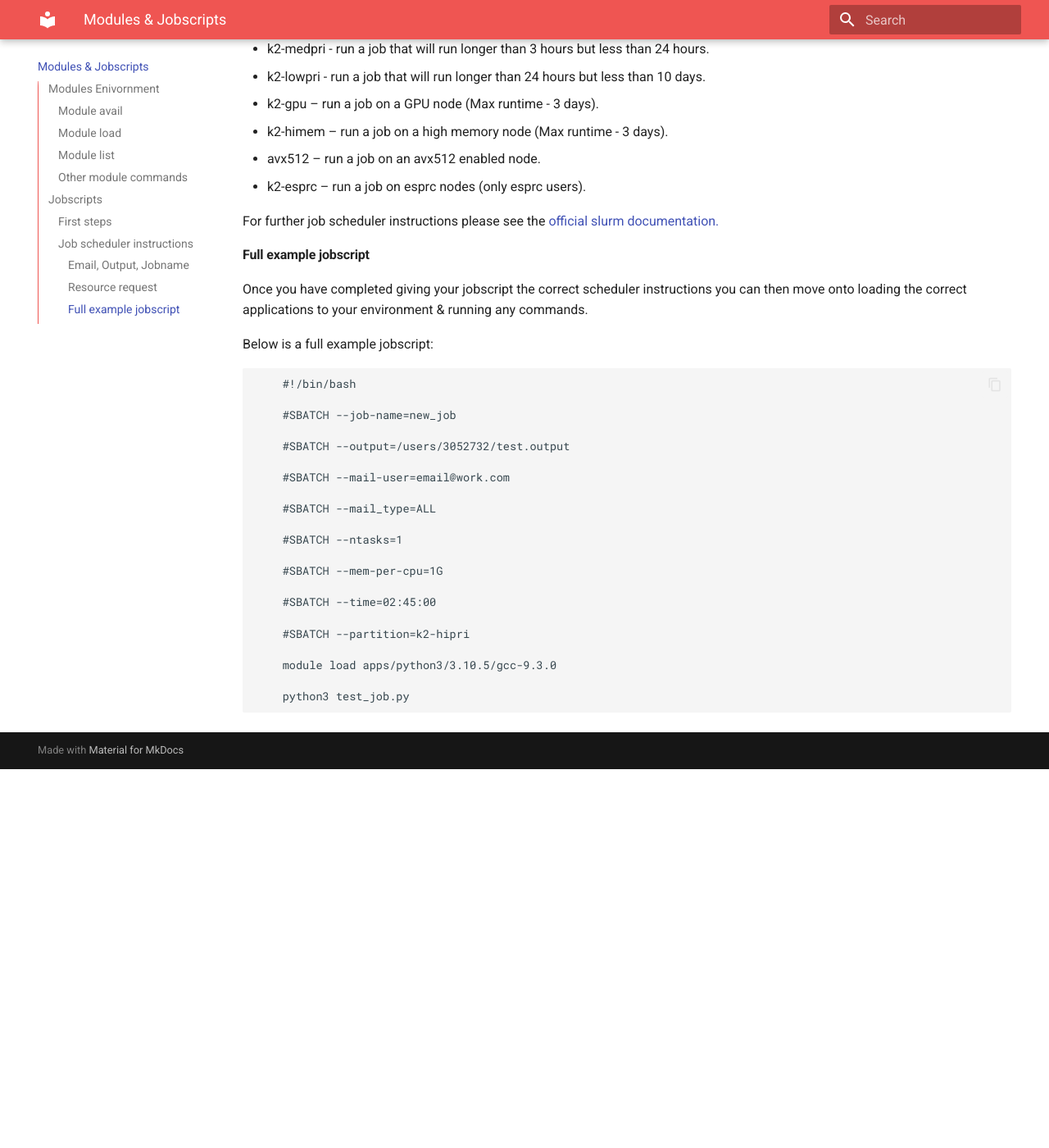
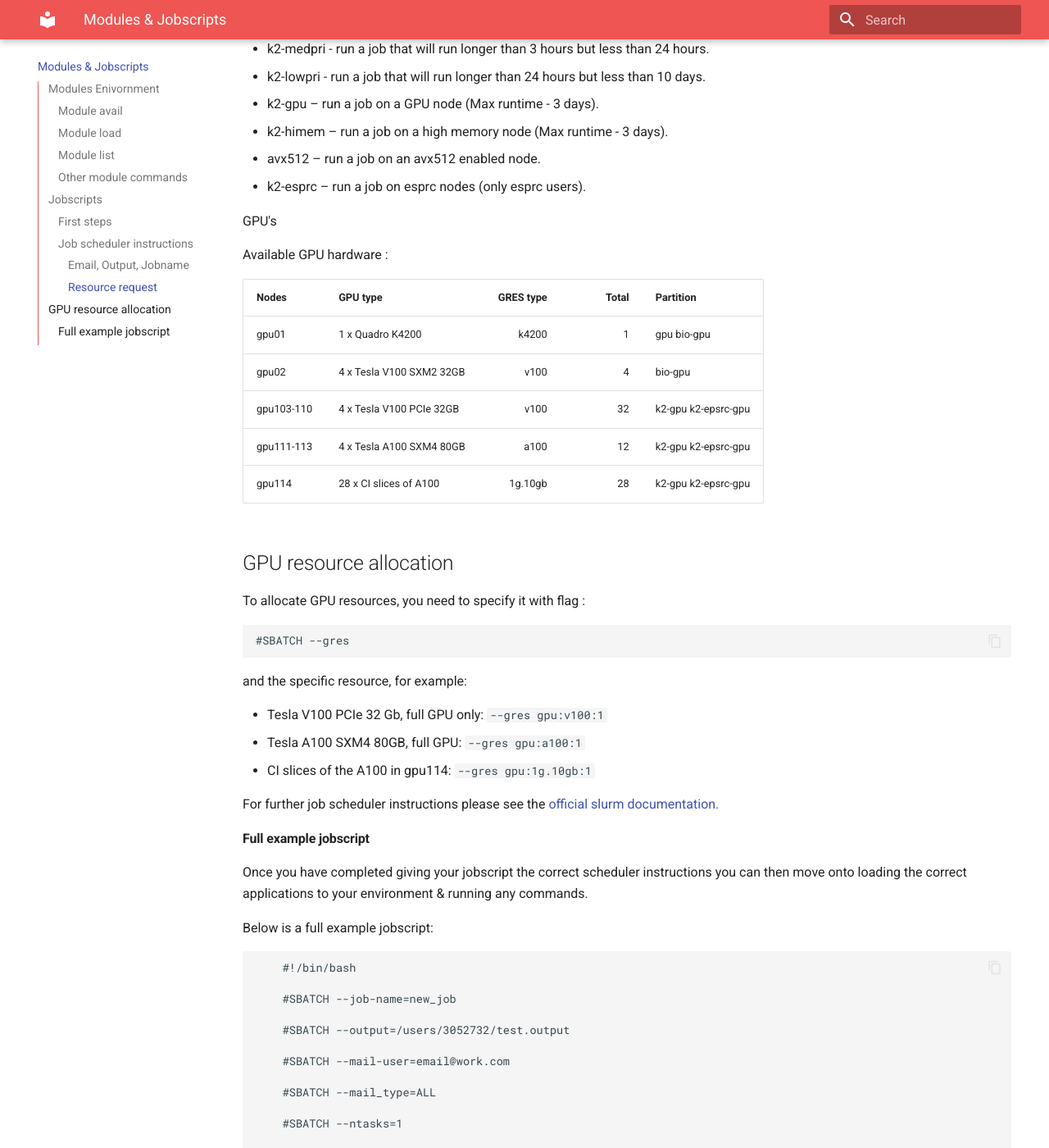
Before and after one commit to ethanbradley/nihpc-documentation, an MkDocs documentation site: the page built from docs/Modules & Jobscripts.md, in a window 1280 px wide and 1400 px high, scrolled down 3103 px. Shown: the whole window at 82% size. Built offline with MkDocs 1.6.1 and Material for MkDocs 9.7.7, drawn with Linux system fonts in a browser that asks for light colours; before the commit the page ends 4041 px from its top, so only the background shows below that.

Commit message:
Update Modules & Jobscripts.md

```diff
--- a/docs/Modules & Jobscripts.md
+++ b/docs/Modules & Jobscripts.md
@@ -105,6 +105,29 @@ less than 10 days.
 - avx512 – run a job on an avx512 enabled node.
 - k2-esprc – run a job on esprc nodes (only esprc users).
 
+GPU's
+
+Available GPU hardware :
+
+| Nodes        | GPU type                 | GRES type | Total | Partition          |
+|:------------ |:-------------------------|----------:|------:|:-------------------|
+|gpu01         |1 x Quadro K4200          |k4200      |  1    |gpu bio-gpu         |
+|gpu02         |4 x Tesla V100 SXM2 32GB  |v100       |  4    |bio-gpu             |
+|gpu103-110    |4 x Tesla V100 PCIe 32GB  |v100       | 32    |k2-gpu k2-epsrc-gpu |
+|gpu111-113    |4 x Tesla A100 SXM4 80GB  |a100       | 12    |k2-gpu k2-epsrc-gpu |
+|gpu114        |28 x CI slices of A100    |1g.10gb    | 28    |k2-gpu k2-epsrc-gpu |
+
+## GPU resource allocation
+To allocate GPU resources, you need to specify it with flag :
+
+    #SBATCH --gres
+
+and the specific resource, for example:
+
+- Tesla V100 PCIe 32 Gb, full GPU only: `--gres gpu:v100:1`
+- Tesla A100 SXM4 80GB, full GPU: `--gres gpu:a100:1`
+- CI slices of the A100 in gpu114: `--gres gpu:1g.10gb:1`
+
 For further job scheduler instructions please see the [official slurm documentation.](https://slurm.schedmd.com/pdfs/summary.pdf)
 
 
```
